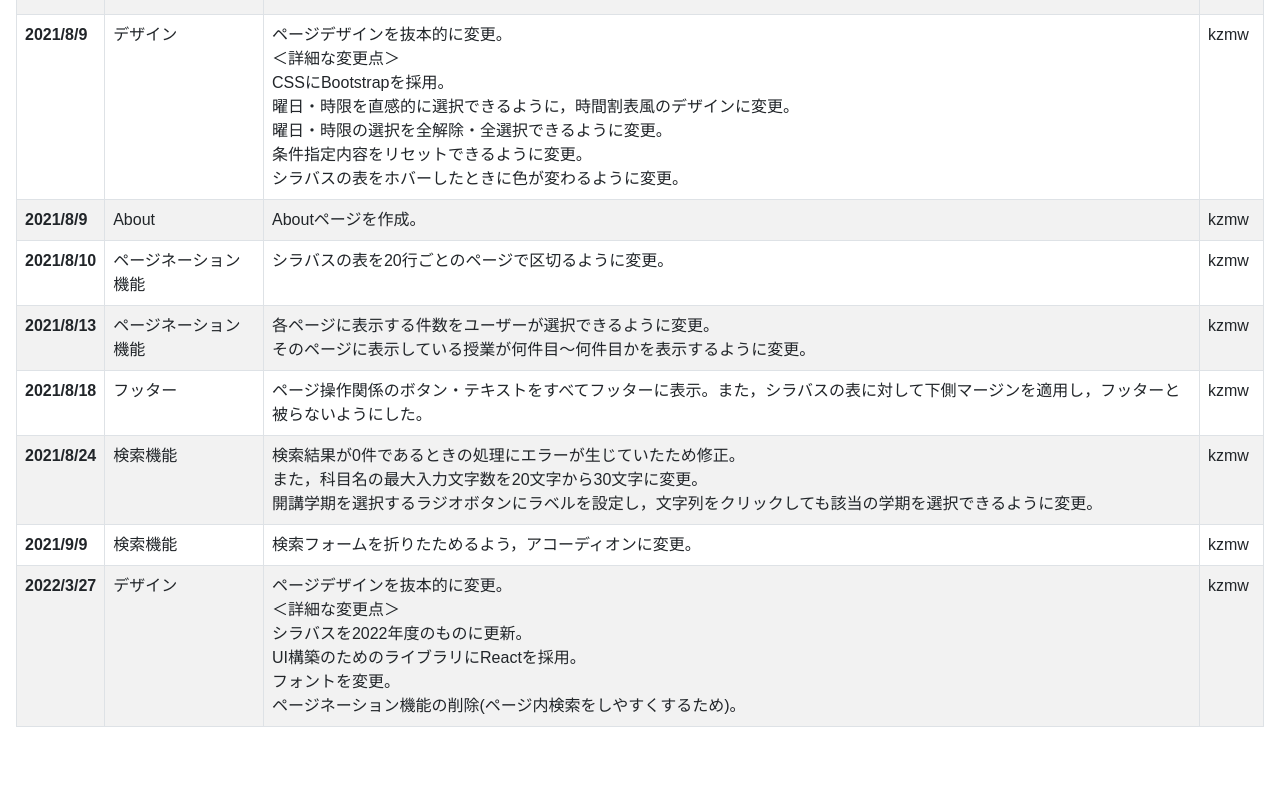
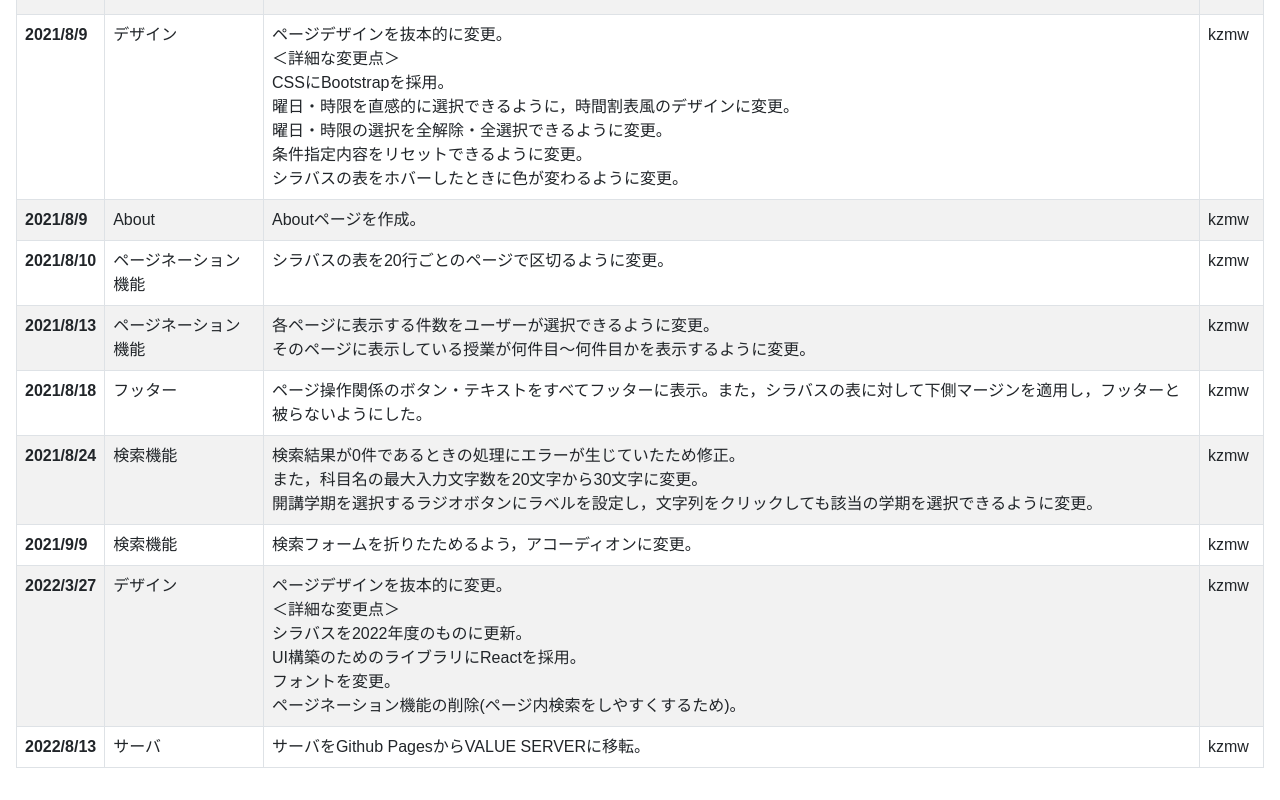
Before and after one commit to nisylvania/nuess-react, a React (Create React App) app: page /change_log in a window 1280 px wide. Shown: the part 295-1095 px from the top of the page. Before the commit the page ends 1054 px from the top, so only its background shows below. Built offline with nearby package versions, Linux system fonts and the light colour scheme.

Commit message:
Update log.js

```diff
--- a/src/pages/log.js
+++ b/src/pages/log.js
@@ -93,6 +93,13 @@ function log() {
             </td>
             <td>kzmw</td>
           </tr>
+          <tr>
+            <th scope="row">2022/8/13</th>
+            <td>サーバ</td>
+            <td>サーバをGithub PagesからVALUE SERVERに移転。
+            </td>
+            <td>kzmw</td>
+          </tr>
         </tbody>
       </Table>
     </React.Fragment>
```
Lines whose indentation alone changed are shown as unchanged.
